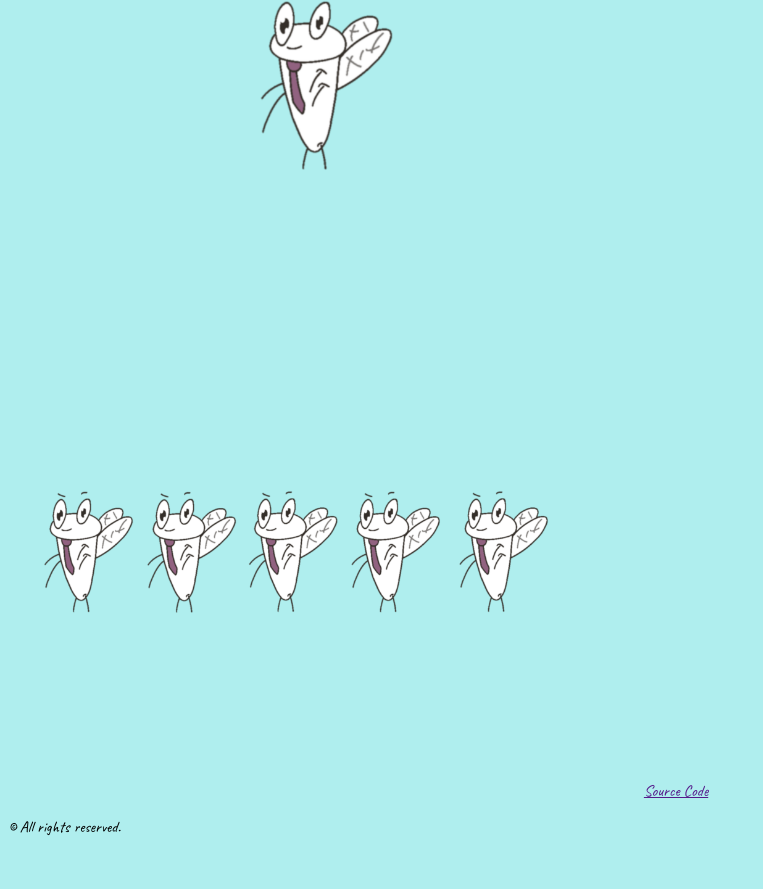
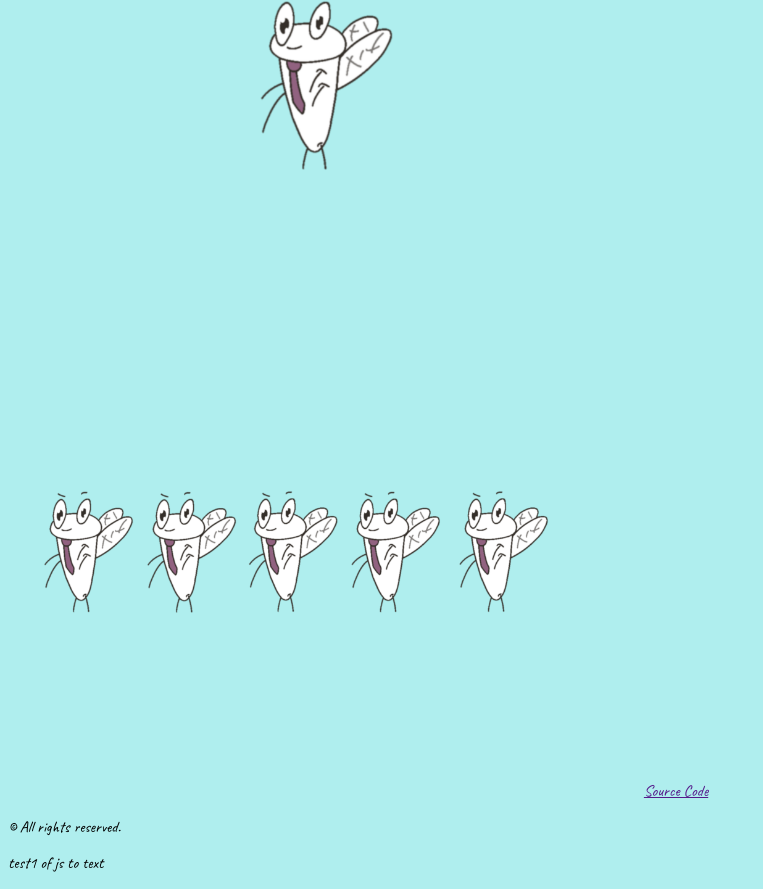
Before and after one commit to AbiVickery/AbbyJSrpg.github.io, a plain HTML site: page index.html in a window 1280 px wide. Shown: the part 773-1662 px from the top of the page, without its empty margins (0-763 px from the left). Before the commit the page ends 1626 px from the top, so only its background shows below. Drawn offline with Linux system fonts and the light colour scheme.

Commit message:
testing different message options

```diff
--- a/index.html
+++ b/index.html
@@ -32,6 +32,7 @@
 <a href src="https://github.com/AbiVickery/AbbyJSrpg.github.io" target="_blank">Source Code</a>
 
     <p>&copy; All rights reserved.</p>
+    <p id="demo"></p>
     <script src="js/app.js"></script>
 </body>
 </html>
--- a/js/app.js
+++ b/js/app.js
@@ -100,3 +100,9 @@ function scenario6() {
     }
 }
 // scenario6();
+
+function myFunction() {
+    document.getElementById("demo").innerHTML = "test1 of js to text";
+  }
+
+  myFunction();
```
